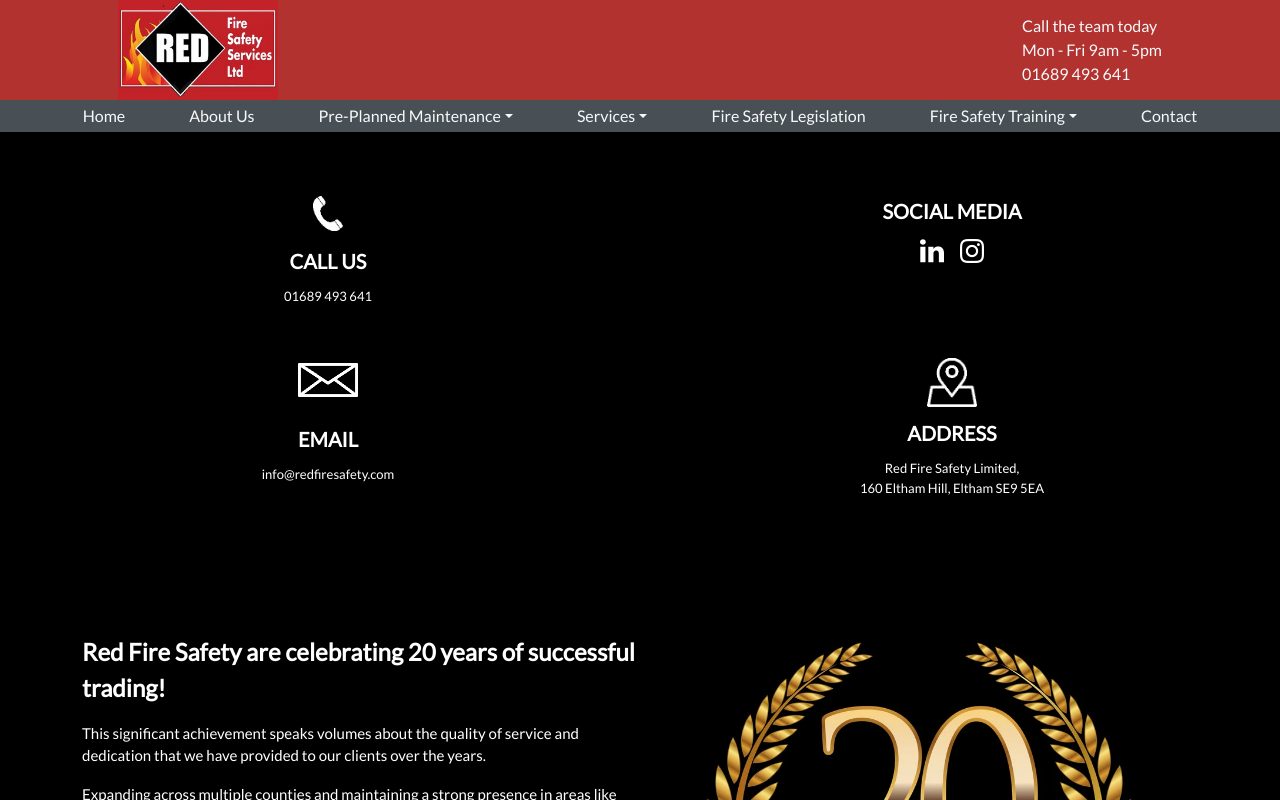
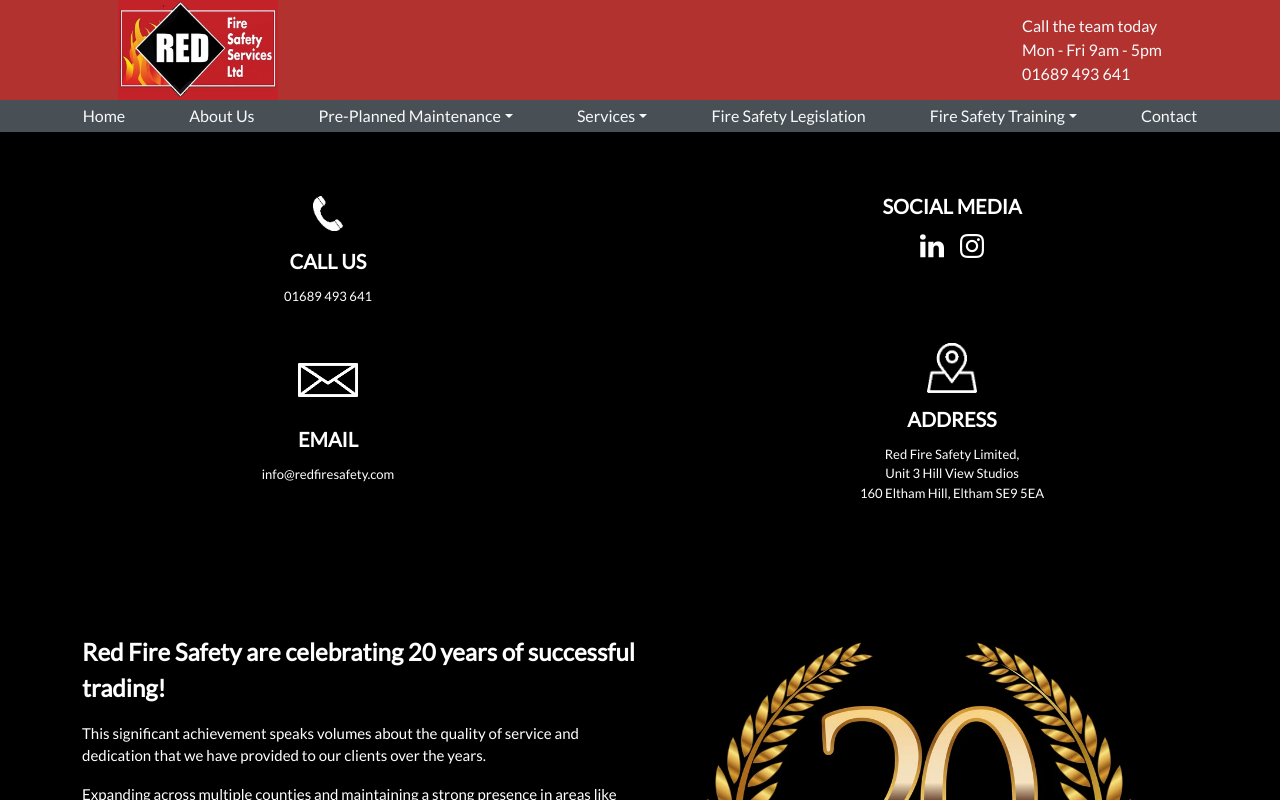
Before and after one commit to stechx1/fire-saftey-web, a Next.js app: page /contact in a window 1280 px wide. Shown: the top 800 px of the page. Built offline with nearby package versions, Linux system fonts and the light colour scheme.

Commit message:
Update contact.js address

```diff
--- a/pages/contact.js
+++ b/pages/contact.js
@@ -99,7 +99,7 @@
             />
             <h1 className={styles.secHeading}>ADDRESS</h1>
             <p className={styles.FeaturesHeading}>
-              Red Fire Safety Limited, <br /> 160 Eltham Hill, Eltham SE9 5EA
+              Red Fire Safety Limited, <br /> Unit 3 Hill View Studios <br/> 160 Eltham Hill, Eltham SE9 5EA
             </p>
           </div>
         </div>
```
